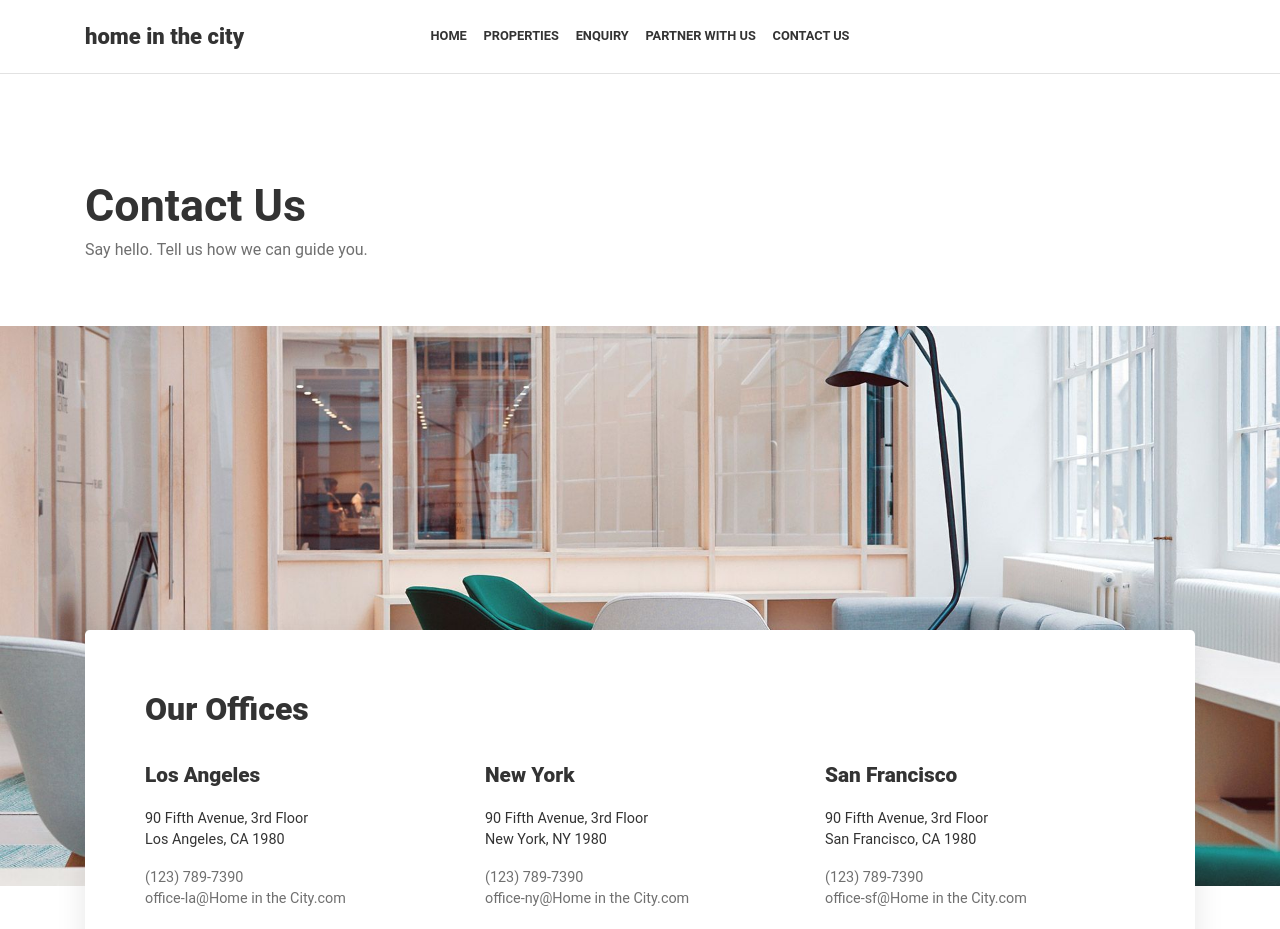
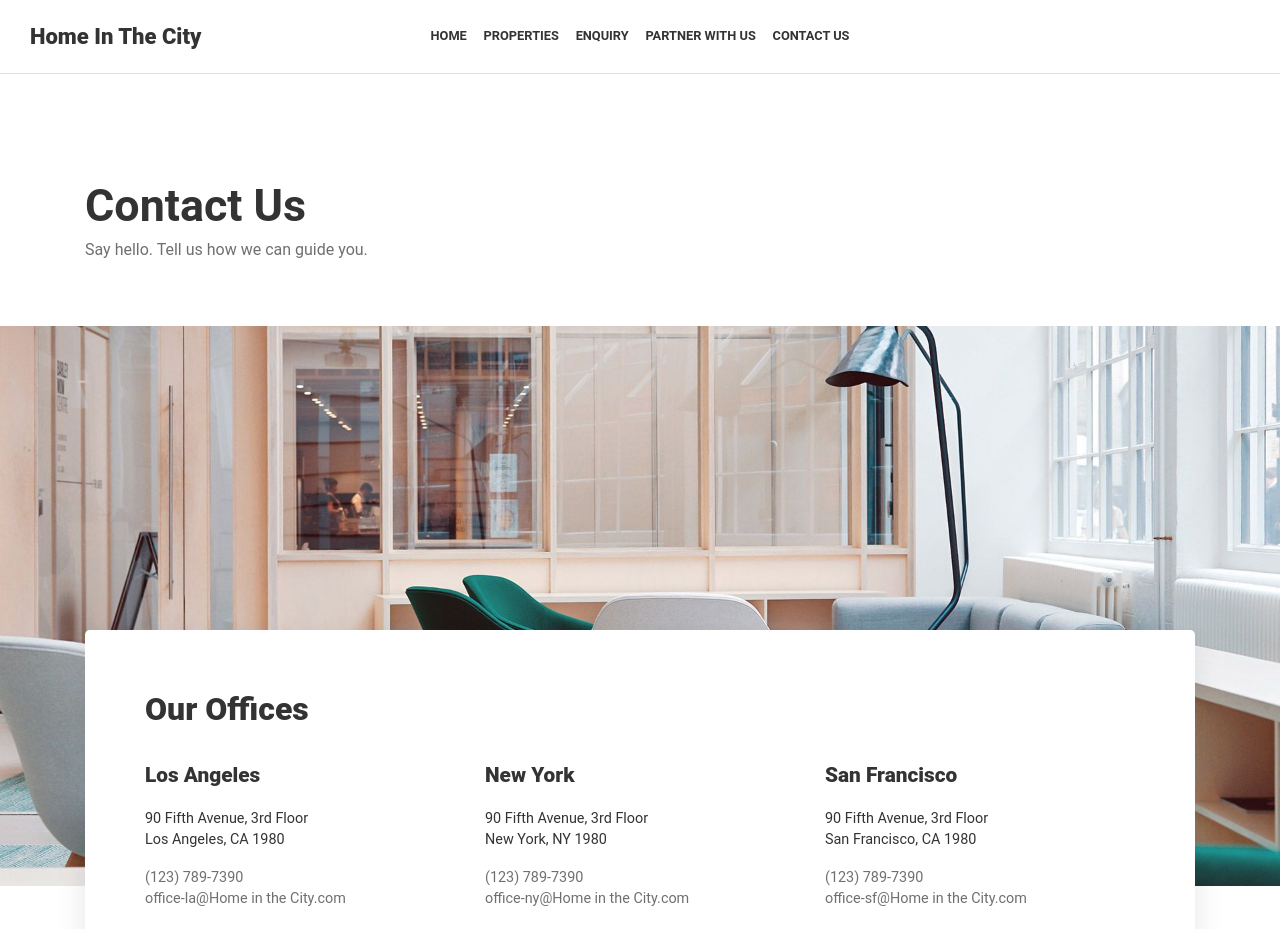
Before and after one commit to kinjalNandwana/website-template, a plain HTML site: page contact.html in a window 1280 px wide. Shown: the top 929 px of the page. Drawn offline with Linux system fonts and the light colour scheme; some packages are replaced by stand-ins of ours.

Commit message:
Added main header in all navigation bar

```diff
--- a/contact.html
+++ b/contact.html
@@ -13,15 +13,15 @@
     <link rel="stylesheet" href="css/font-awesome.min.css">
     <link rel="stylesheet" href="css/style42f6.css?lokas">
 
-    <title>Home in the City</title>
+    <title>Home In The City</title>
 </head>
 
 <body>
     <div class="pxp-header fixed-top pxp-animate pxp-no-bg">
-        <div class="container">
+        <div class="pxp-container-full">
             <div class="row align-items-center">
                 <div class="col-5 col-md-2">
-                    <a href="index.html" class="pxp-logo text-decoration-none">home in the city</a>
+                    <a href="index.html" class="pxp-logo text-decoration-none">Home In The City</a>
                 </div>
                 <div class="col-2 col-md-8 text-center">
                     <ul class="pxp-nav list-inline">
```
Also changed, not shown: index.html (+3 -3 lines), properties.html (+1 -1 lines), single-post.html (+3 -3 lines), single-property.html (+3 -3 lines), submit-property.html (+3 -3 lines).
